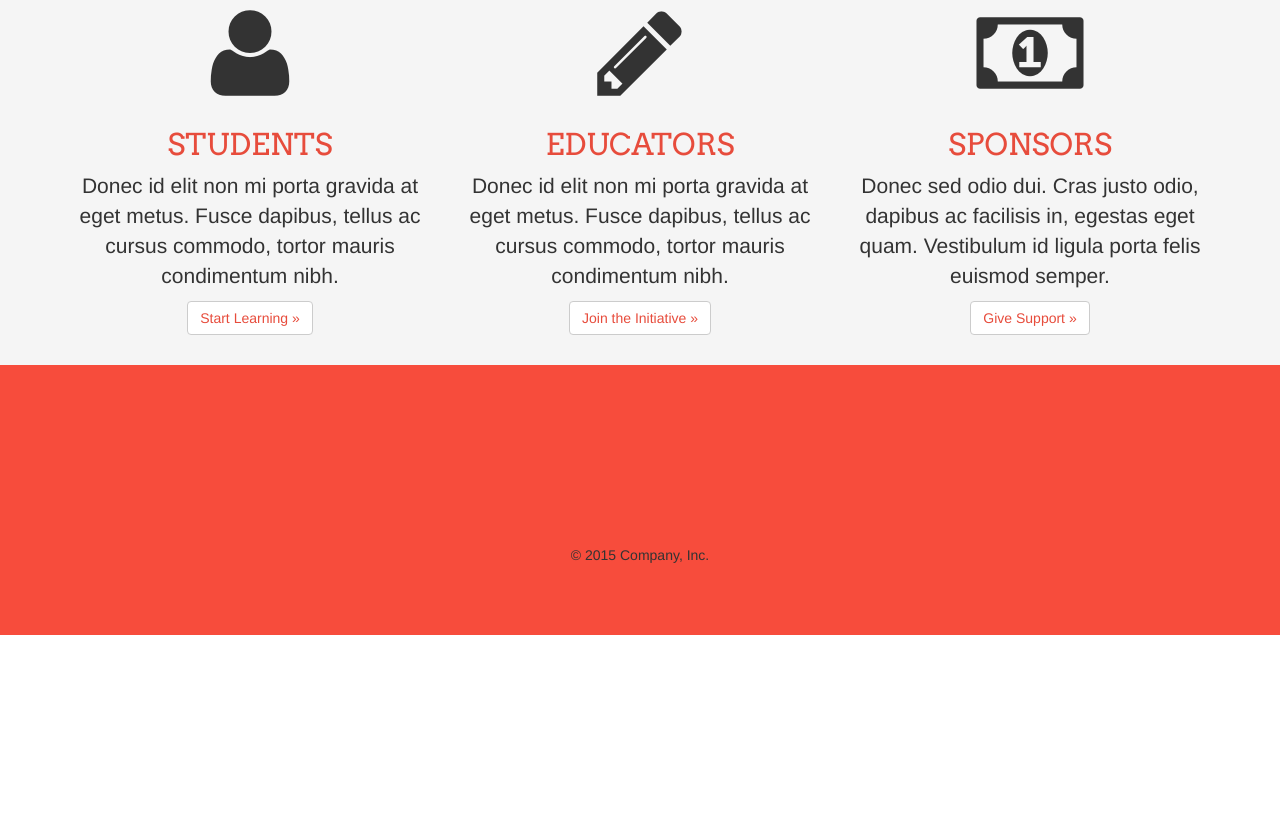
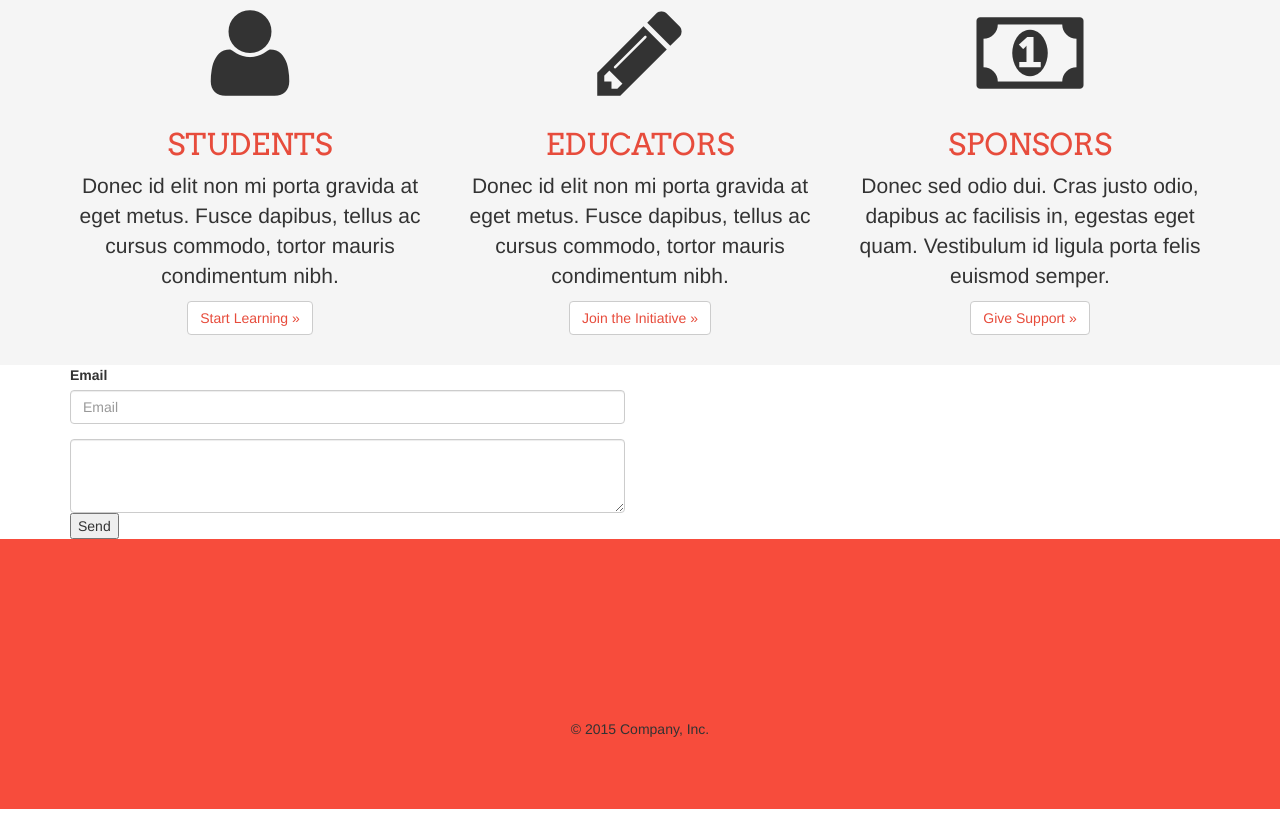
Before and after one commit to todoapam/todoapam.github.io, a plain HTML site: page index.html in a window 1280 px wide. Shown: the part 1139-1968 px from the top of the page. Before the commit the page ends 1794 px from the top, so only its background shows below. Drawn offline with nearby package versions, Linux system fonts and the light colour scheme.

Commit message:
Formulario de contacto

```diff
--- a/index.html
+++ b/index.html
@@ -101,6 +101,22 @@
         </div><!-- /container -->
       </div><!-- /get-involved -->
 
+      <div class="container">
+        <div class="row">
+          <div class="col-md-6">
+            <form action="http://http://todoapam.github.io//todoapam@gmail.com">
+              <div class="form-group">
+                <label for="exampleInputEmail">Email</label>
+                <input type="email" class="form-control" id="exampleInputEmail" placeholder="Email" name="_replyto">
+              </div>
+              <textarea class="form-control" rows="3" name="body"></textarea>
+              <input type="submit" value="Send">
+            </form>
+          </div>
+        </div>
+      </div>
+
+
 <!-- footer -->
   <footer>
     <div class="container homepage">
```
